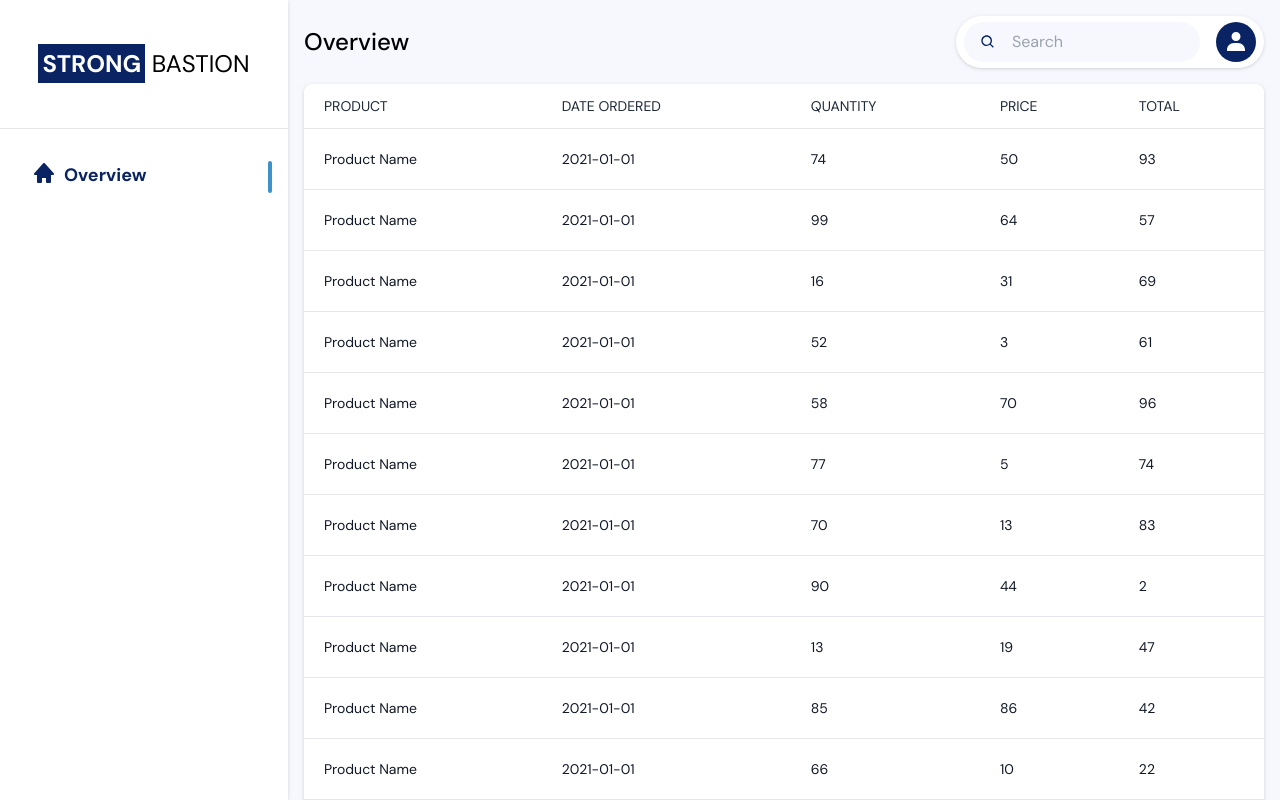
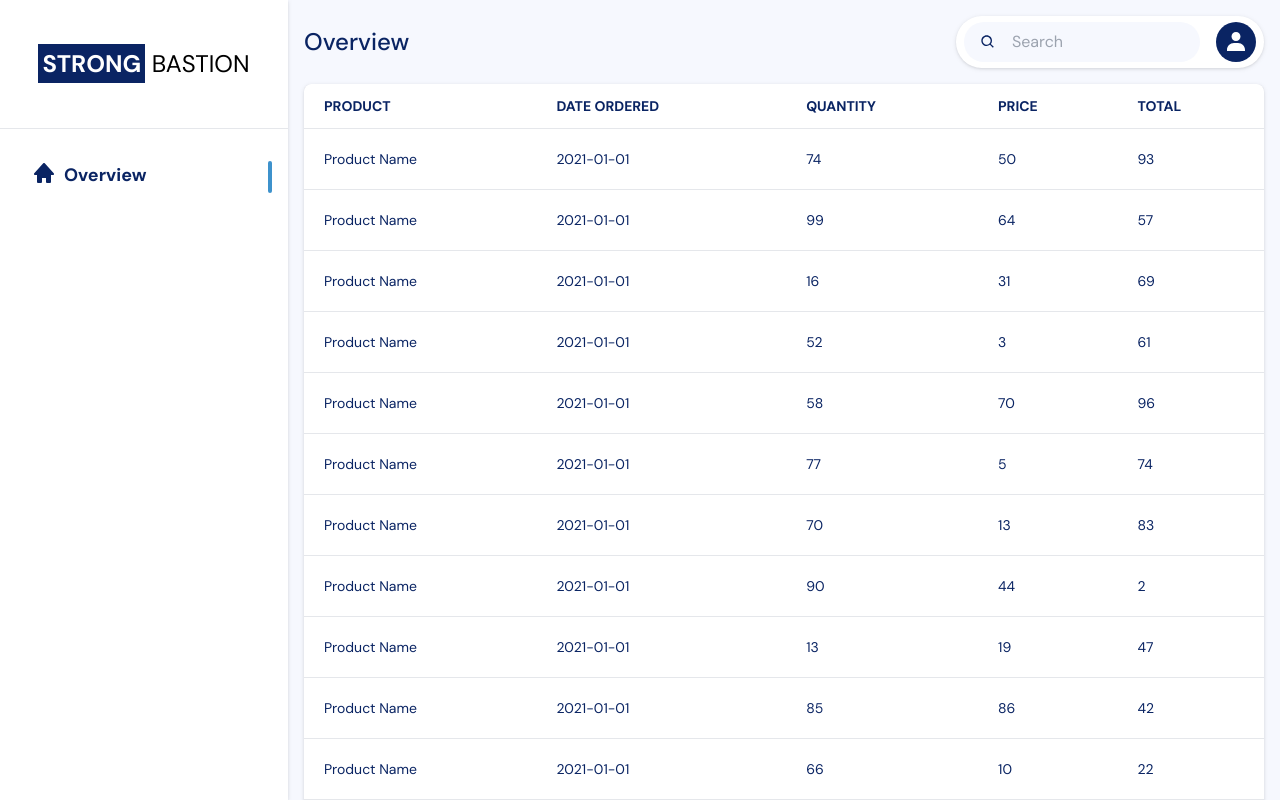
Before and after one commit to liempo/strongbastionco.web.app, a SvelteKit app: page /dashboard/overview in a window 1280 px wide. Shown: the top 800 px of the page. Built offline with nearby package versions, Linux system fonts and the light colour scheme.

Commit message:
Fix header and table component

```diff
--- a/src/components/header.svelte
+++ b/src/components/header.svelte
@@ -5,7 +5,7 @@
 </script>
 
 <div class="flex justify-between mb-4 items-center">
-	<h2 class="text-2xl font-medium">{title}</h2>
+	<h2 class="text-2xl font-medium text-brand-primary">{title}</h2>
 	<div class="px-2 py-1.5 bg-white rounded-full drop-shadow flex">
 		<div class="flex justify-end items-center bg-brand-background rounded-full">
 			<Icon name="search" class="mx-4 fill-brand-primary" size={16} />
--- a/src/components/table.svelte
+++ b/src/components/table.svelte
@@ -16,12 +16,9 @@
 	<div class="inline-block min-w-full overflow-hidden rounded-lg shadow">
 		<table class="min-w-full leading-normal">
 			<thead>
-				<tr>
+				<tr class="text-sm font-normal text-left text-brand-primary uppercase">
 					{#each headers as header}
-						<th
-							scope="col"
-							class="px-5 py-3 text-sm font-normal text-left text-gray-800 uppercase bg-white border-b border-gray-200"
-						>
+						<th scope="col" class="px-5 py-3 bg-white border-b border-gray-200">
 							{header}
 						</th>
 					{/each}
@@ -29,10 +26,10 @@
 			</thead>
 			<tbody>
 				{#each data as row}
-					<tr>
+					<tr class="text-brand-primary text-sm">
 						{#each row as cell}
-							<td class="px-5 py-5 text-sm bg-white border-b border-gray-200">
-								<p class="text-gray-900 whitespace-no-wrap">{cell}</p>
+							<td class="px-5 py-5 bg-white border-b border-gray-200">
+								<p class="whitespace-no-wrap">{cell}</p>
 							</td>
 						{/each}
 					</tr>
```
